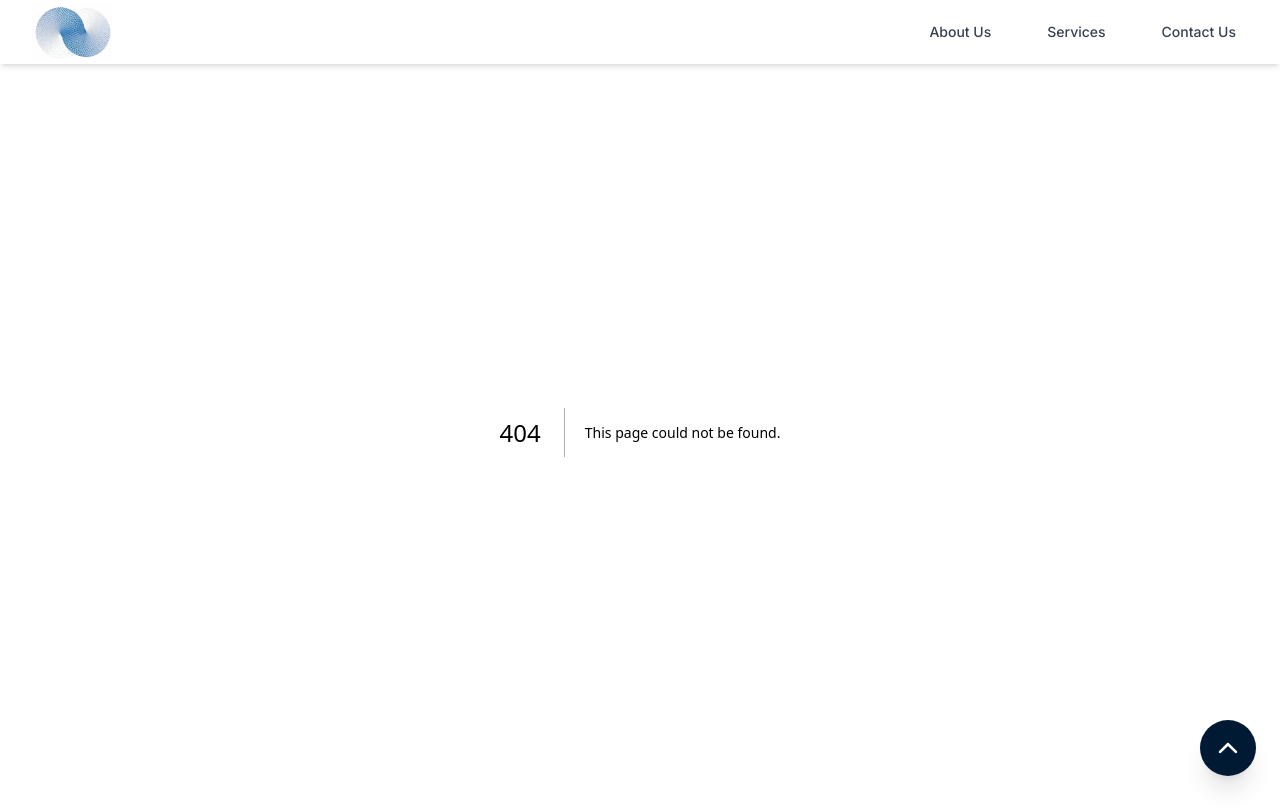
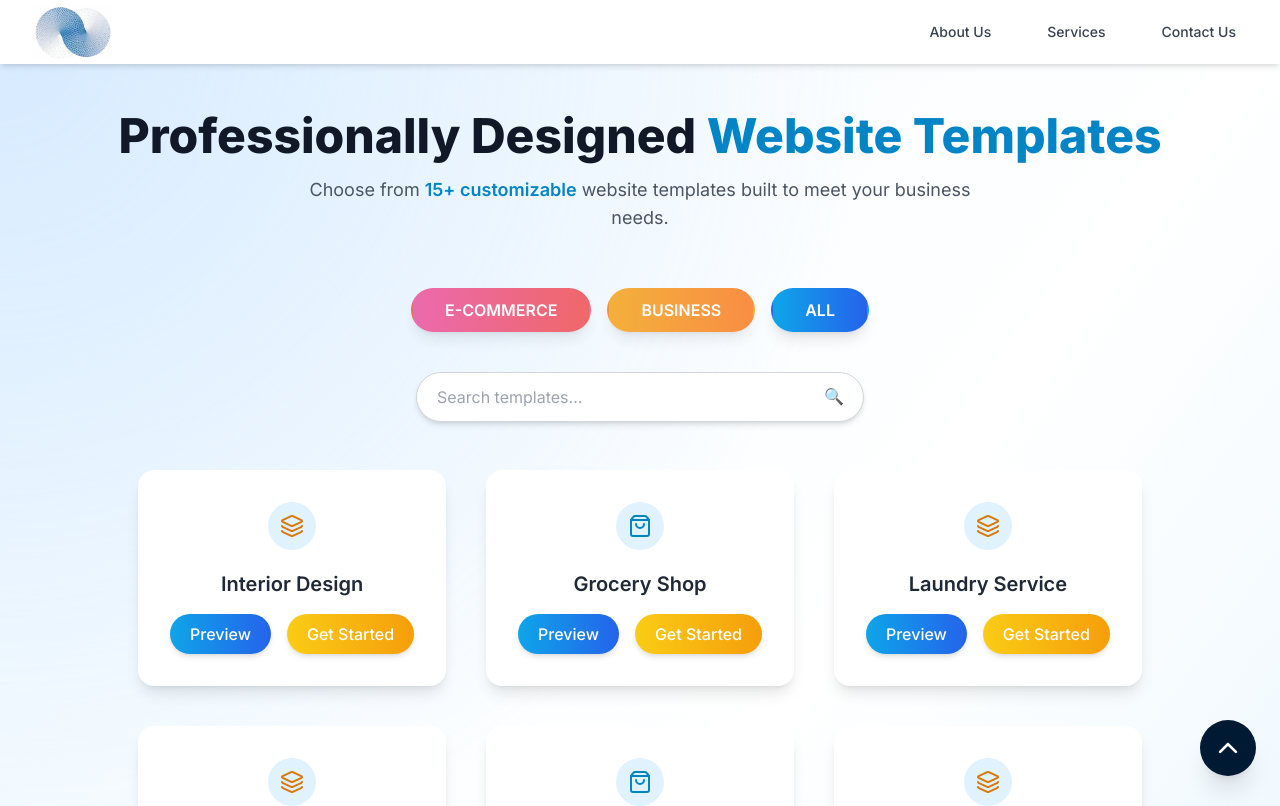
Before and after one commit to IT-Alliance-Tech/IT-Alliance-Tech, a Next.js app: page /websitebuilder in a window 1280 px wide. Before the commit this address had no page. Shown: the top 806 px of the page. Built offline with nearby package versions, Linux system fonts and the light colour scheme.

Commit message:
updates on website builder page

```diff
--- /dev/null
+++ b/app/websitebuilder/page.js
@@ -0,0 +1,129 @@
+"use client";
+
+import { useState } from "react";
+import { Layers, ShoppingBag } from "lucide-react";
+
+const templates = [
+  { id: 1, title: "Interior Design", previewLink: "https://your-demo-link1.com", category: "business" },
+  { id: 2, title: "Grocery Shop", previewLink: "https://your-demo-link2.com", category: "ecommerce" },
+  { id: 3, title: "Laundry Service", previewLink: "https://your-demo-link3.com", category: "business" },
+  { id: 4, title: "Restaurant Website", previewLink: "https://your-demo-link4.com", category: "business" },
+  { id: 5, title: "Fashion Store", previewLink: "https://your-demo-link5.com", category: "ecommerce" },
+  { id: 6, title: "Digital Agency", previewLink: "https://your-demo-link6.com", category: "business" },
+  { id: 7, title: "Travel Booking", previewLink: "https://your-demo-link7.com", category: "business" },
+  { id: 8, title: "Furniture Store", previewLink: "https://your-demo-link8.com", category: "ecommerce" },
+  { id: 9, title: "Education Portal", previewLink: "https://your-demo-link9.com", category: "business" },
+  { id: 10, title: "Fitness Gym", previewLink: "https://your-demo-link10.com", category: "business" },
+  { id: 11, title: "Electronics Store", previewLink: "https://your-demo-link11.com", category: "ecommerce" },
+  { id: 12, title: "Pet Care", previewLink: "https://your-demo-link12.com", category: "business" },
+  { id: 13, title: "Portfolio Website", previewLink: "https://your-demo-link13.com", category: "business" },
+  { id: 14, title: "Real Estate", previewLink: "https://your-demo-link14.com", category: "business" },
+  { id: 15, title: "Jewellery Shop", previewLink: "https://your-demo-link15.com", category: "ecommerce" },
+];
+
+export default function TemplatesPage() {
+  const [filter, setFilter] = useState("all");
+  const [search, setSearch] = useState("");
+
+  const filteredTemplates = templates.filter(
+    (t) =>
+      (filter === "all" || t.category === filter) &&
+      t.title.toLowerCase().includes(search.toLowerCase())
+  );
+
+  return (
+    <div className="w-full min-h-screen bg-gradient-to-br from-sky-50 via-white to-sky-100 flex flex-col items-center py-20 relative overflow-hidden">
+      {/* Animated Background */}
+      <div className="absolute inset-0 bg-[radial-gradient(circle_at_top_left,_#cce5ff_0%,_transparent_40%),_radial-gradient(circle_at_bottom_right,_#ffecd2_0%,_transparent_40%)] animate-gradientMove opacity-70"></div>
+
+      {/* Header */}
+      <div className="text-center mb-14 px-4 relative z-10 animate-fadeIn">
+        <h2 className="text-5xl font-extrabold text-gray-900 mb-4">
+          Professionally Designed{" "}
+          <span className="text-sky-600">Website Templates</span>
+        </h2>
+        <p className="text-lg text-gray-600 max-w-2xl mx-auto">
+          Choose from{" "}
+          <span className="font-semibold text-sky-600">15+ customizable</span>{" "}
+          website templates built to meet your business needs.
+        </p>
+      </div>
+
+      {/* Filter Buttons */}
+      <div className="flex flex-wrap justify-center gap-4 mb-10 relative z-10">
+        {[
+          { label: "E-COMMERCE", value: "ecommerce", gradient: "from-pink-500 to-red-500" },
+          { label: "BUSINESS", value: "business", gradient: "from-amber-500 to-orange-500" },
+          { label: "ALL", value: "all", gradient: "from-sky-500 to-blue-600" },
+        ].map((btn) => (
+          <button
+            key={btn.value}
+            onClick={() => setFilter(btn.value)}
+            className={`px-8 py-2 rounded-full font-semibold text-white shadow-lg transition-all duration-300 transform hover:scale-110 hover:shadow-2xl border-2 border-transparent ${
+              filter === btn.value
+                ? `bg-gradient-to-r ${btn.gradient}`
+                : `bg-gradient-to-r ${btn.gradient} opacity-80 hover:opacity-100`
+            }`}
+          >
+            {btn.label}
+          </button>
+        ))}
+      </div>
+
+      {/* Search Box */}
+      <div className="relative mb-12 w-full max-w-md z-10 animate-slideUp">
+        <input
+          type="text"
+          placeholder="Search templates..."
+          className="w-full border border-gray-300 rounded-full px-5 py-3 shadow-md focus:outline-none focus:ring-2 focus:ring-sky-400 transition-all duration-300 hover:shadow-lg"
+          value={search}
+          onChange={(e) => setSearch(e.target.value)}
+        />
+        <span className="absolute right-5 top-3 text-gray-400">🔍</span>
+      </div>
+
+      {/* Templates Grid */}
+      <div className="grid grid-cols-1 sm:grid-cols-2 lg:grid-cols-3 gap-10 px-6 max-w-7xl z-10">
+        {filteredTemplates.map((template) => (
+          <div
+            key={template.id}
+            className="bg-white rounded-2xl shadow-lg hover:shadow-2xl transition-all duration-500 p-8 flex flex-col items-center text-center hover:-translate-y-2 relative overflow-hidden group animate-fadeUp"
+          >
+            {/* Accent Background */}
+            <div className="absolute inset-0 bg-gradient-to-br from-sky-100 via-white to-transparent opacity-0 group-hover:opacity-100 transition-opacity duration-700"></div>
+
+            {/* Icon */}
+            <div className="mb-5 p-3 bg-sky-100 rounded-full group-hover:bg-sky-200 transition-all duration-300">
+              {template.category === "ecommerce" ? (
+                <ShoppingBag className="text-sky-600 w-6 h-6" />
+              ) : (
+                <Layers className="text-amber-600 w-6 h-6" />
+              )}
+            </div>
+
+            {/* Title */}
+            <h3 className="text-xl font-semibold text-gray-800 mb-4 relative z-10 group-hover:text-sky-700 transition-colors duration-300">
+              {template.title}
+            </h3>
+
+            {/* Buttons */}
+            <div className="flex space-x-4 relative z-10">
+              <button
+                onClick={() => window.open(template.previewLink, "_blank")}
+                className="px-5 py-2 rounded-full bg-gradient-to-r from-sky-500 to-blue-600 text-white font-medium hover:scale-105 transition-transform shadow-md hover:shadow-lg animate-bounce-slow"
+              >
+                Preview
+              </button>
+              <button className="px-5 py-2 rounded-full bg-gradient-to-r from-yellow-400 to-amber-500 text-white font-medium hover:scale-105 transition-transform shadow-md hover:shadow-lg animate-pulse-slow">
+                Get Started
+              </button>
+            </div>
+
+            {/* Bottom Glow */}
+            <div className="absolute -bottom-1 left-1/2 transform -translate-x-1/2 w-24 h-1 bg-gradient-to-r from-sky-400 to-blue-500 rounded-full opacity-0 group-hover:opacity-100 transition-opacity duration-700"></div>
+          </div>
+        ))}
+      </div>
+    </div>
+  );
+}
```
